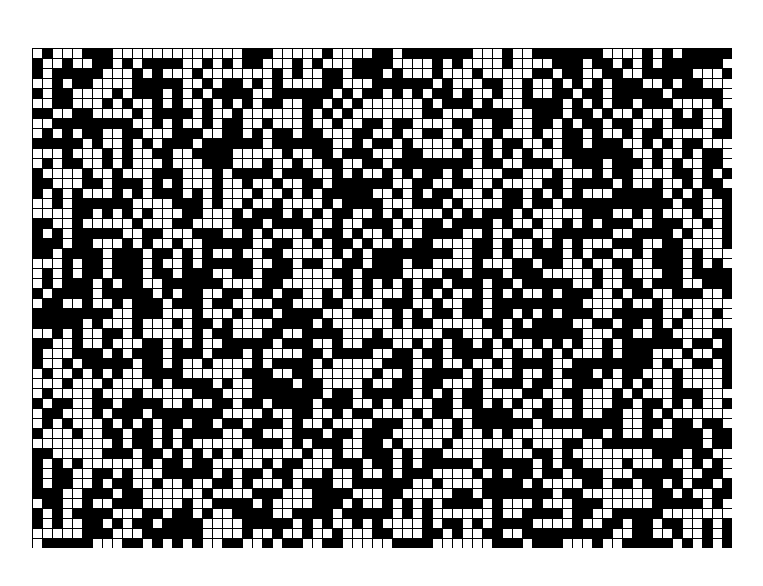
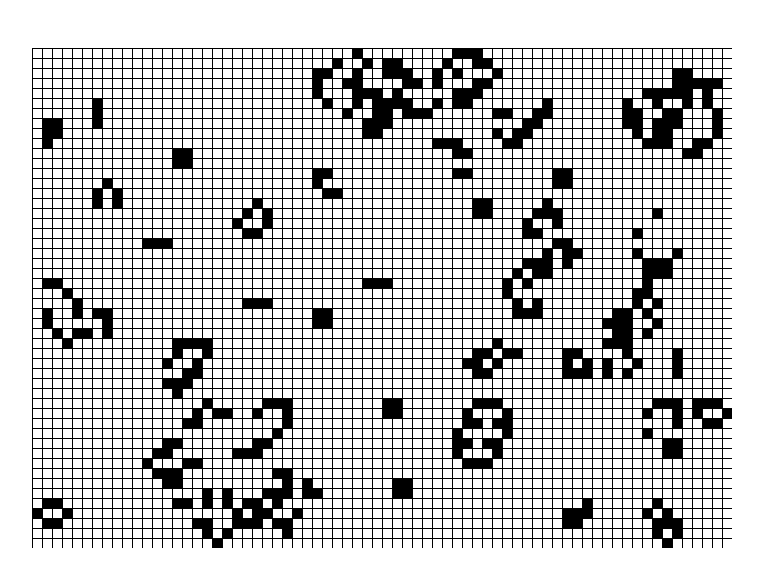
Before and after one commit to hamzicabdulah/game-of-life, a React (Create React App) app: page / in a window 1280 px wide. Shown: the top 586 px of the page, without its empty margins (254-1017 px from the left). Built offline with nearby package versions, Linux system fonts and the light colour scheme.

Commit message:
Working interval that updates every cell correctly

```diff
--- a/src/App.js
+++ b/src/App.js
@@ -11,11 +11,7 @@ class App extends Component {
   }
 
   componentDidMount() {
-    this.interval = setInterval(this.nextGen, 9000);
-  }
-
-  componentWillUnmount() {
-    clearInterval(this.interval);
+    this.interval = setInterval(this.nextGen, 150);
   }
 
   render() {
@@ -39,12 +35,15 @@ class App extends Component {
 
   nextGen = () => {
     //Go through every cell and update their life with "dead" or "alive", depending on their neighbor cells
-    let cells = this.state.cells;
+    //The cells object must use an additional function to clone this.state.cells, because cells=this.state.cells points to the same object
+    let cells = cloneObject(this.state.cells);
     Object.keys(cells).forEach((number) => {
-      let life = this.killOrGiveBirth(number);
-      cells[number] = life;
+      cells[number] = this.killOrGiveBirth(number);
+
+      if(+number === columns * rows) {
+        this.setState({cells: cells});
+      }
     });
-    this.setState({cells: cells});
   }
 
   killOrGiveBirth = (number) => {
@@ -70,6 +69,16 @@ function generateCells(columns, rows) {
     cells[cell] = ['alive', 'dead'][Math.floor(Math.random() * 2)];
   }
   return cells;
+}
+
+function cloneObject(object) {
+  let objectCopy = {};
+
+  Object.keys(object).forEach((key) => {
+    objectCopy[key] = object[key];
+  });
+
+  return objectCopy;
 }
 
 function neighborCells(numberStr, columns, rows) {
@@ -115,7 +124,11 @@ function neighborCells(numberStr, columns, rows) {
 
 function deadOrAlive(cellLife, aliveNeighbors) {
   //Return dead if cell should die, or alive if cell should be born (depending on the aliveNeighbors)
-  return (aliveNeighbors === 3 || (aliveNeighbors === 2 && cellLife === 'alive')) ? 'alive' : 'dead';
+  if(aliveNeighbors === 3 || (aliveNeighbors === 2 && cellLife === 'alive')) {
+    return 'alive';
+  } else {
+    return 'dead';
+  }
 }
 
 export default App;
```
